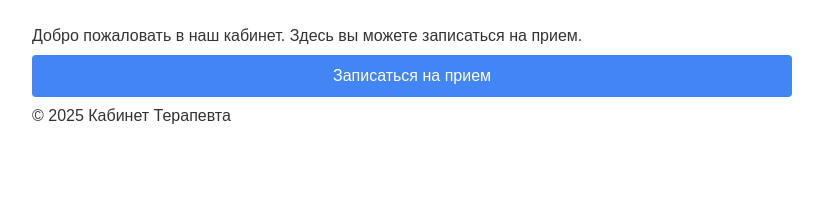
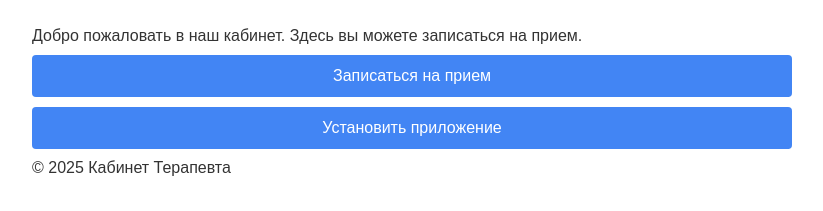
Before and after one commit to kinka-men/wool, a plain HTML site: page index.html in a window 1280 px wide. Shown: the part 71-282 px from the top of the page, without its empty margins (228-1051 px from the left). Drawn offline with Linux system fonts and the light colour scheme.

Commit message:
Update index.html

```diff
--- a/index.html
+++ b/index.html
@@ -19,8 +19,12 @@
         </section>
         <section class="buttons">
             <button id="appointmentBtn">Записаться на прием</button>
-            <button id="installBtn" class="hidden">Установить приложение</button>
+            <button id="installBtn">Установить приложение</button>
         </section>
+        <div id="installInstructions" class="hidden">
+            <p>Для установки на iOS: нажмите на кнопку "Поделиться" и выберите "На экран «Домой»"</p>
+            <p>Для установки на Android: откройте меню и выберите "Установить приложение"</p>
+        </div>
     </main>
     <footer>
         <p>© 2025 Кабинет Терапевта</p>
```
